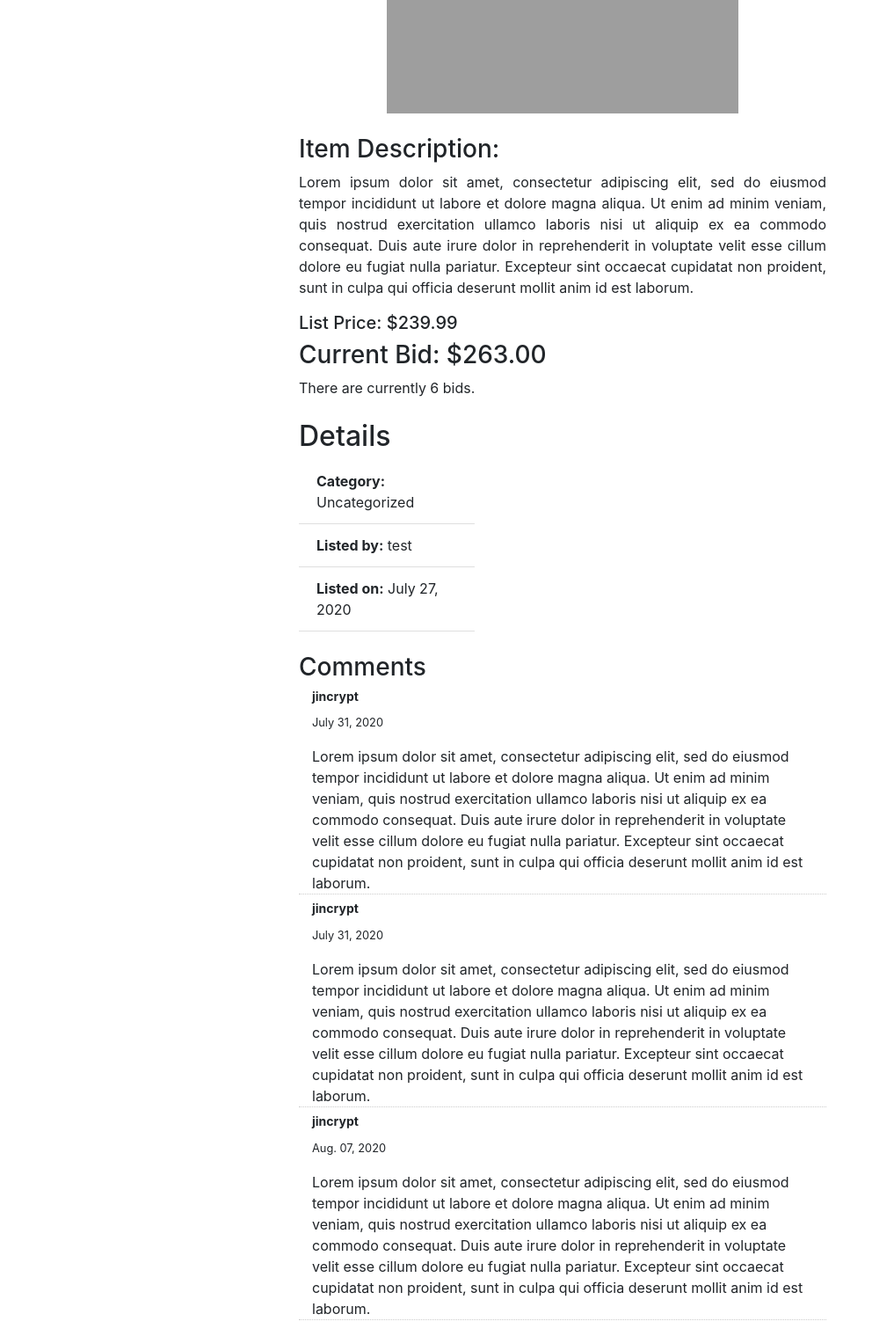
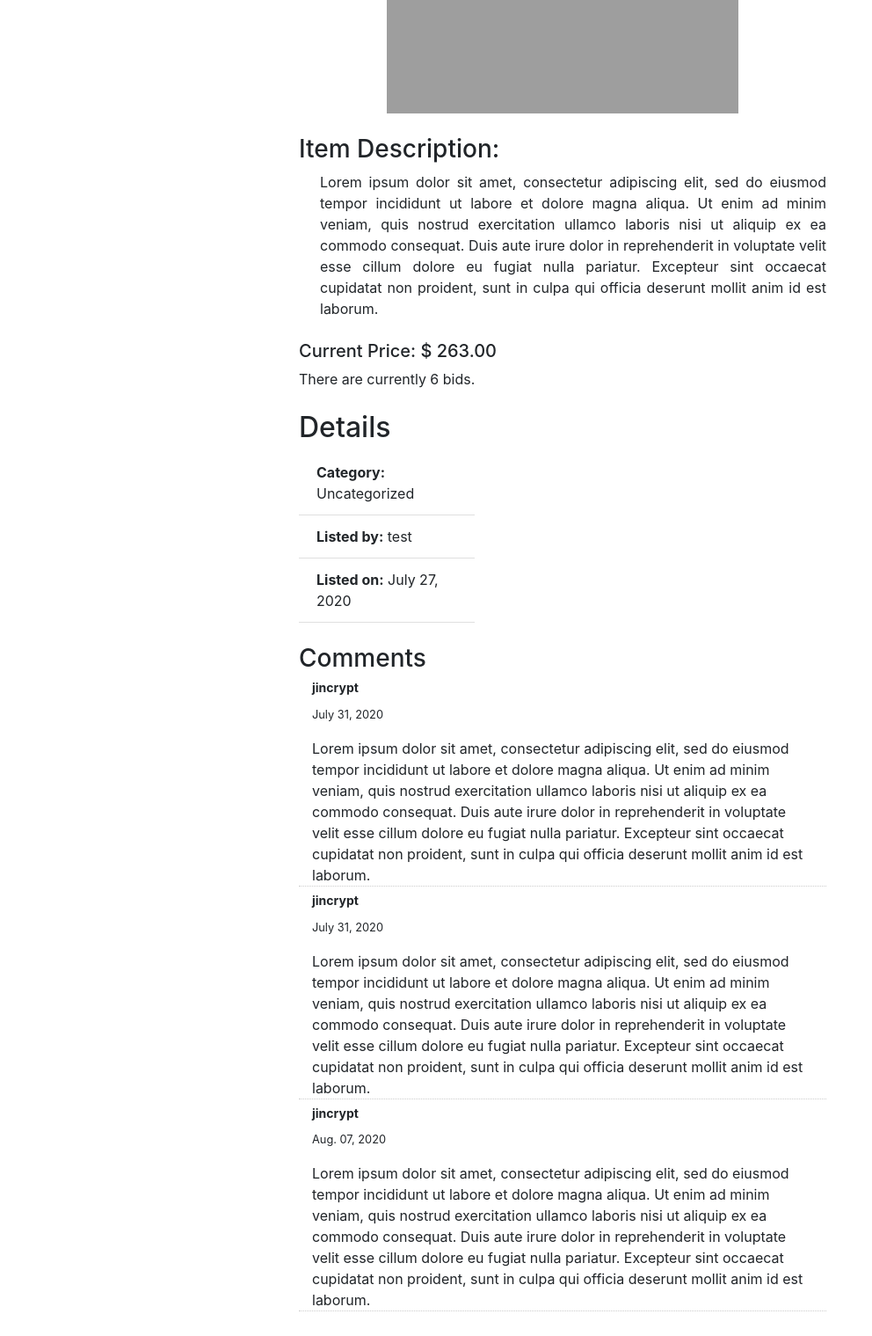
Before and after one commit to jincrypt/web50, a Django app: page /listing/3/ in a window 1280 px wide. Shown: the part 380-1899 px from the top of the page at 88% size, without its empty margins (0-992 px from the left). After the commit the page ends 1871 px from the top, so only its background shows below. Run offline with Django 3.2, Linux system fonts and the light colour scheme; data comes from the database, SQL or seed files in the repository; both versions use the stored data as it was after the commit; some libraries are stand-ins or nearby versions; grey boxes are pictures that could not be loaded.

Commit message:
Listing styling complete

```diff
--- a/projects/2020/x/commerce/auctions/forms.py
+++ b/projects/2020/x/commerce/auctions/forms.py
@@ -22,7 +22,8 @@ class CreateListingForm(forms.Form):
     category        = forms.ChoiceField(label="Choices", choices=Categories.CATEGORY_CHOICES, required=False, widget=forms.Select(attrs={'class' : 'form-control col-md-2 mb-3'}))
 
 class CreateBid(forms.Form):
-    bid = forms.DecimalField(decimal_places=2)
+    bid = forms.DecimalField(decimal_places=2, label='', widget=forms.NumberInput(attrs={
+        'class' : 'col-md-2 mb-3 form-control'}))
 
 class CreateComment(forms.Form):
     comment = forms.CharField(label='', max_length=600, widget=forms.Textarea(attrs={
--- a/projects/2020/x/commerce/auctions/models.py
+++ b/projects/2020/x/commerce/auctions/models.py
@@ -34,7 +34,7 @@ class Listing(models.Model):
     owner           = models.ForeignKey(User, on_delete=models.CASCADE, related_name="owner")
     image           = models.URLField(blank=True) # Default max_length=200
     status          = models.BooleanField(default=True)
-    category        = models.ForeignKey(Categories, null=True, related_name="listing_category", on_delete=models.SET_NULL)
+    category        = models.ForeignKey(Categories, null=True, related_name="listing_category", on_delete=models.SET_NULL, blank=True)
 
     def __str__(self):
         return f'Listing #{self.id}: {self.title}'
--- a/projects/2020/x/commerce/auctions/templates/auctions/listing.html
+++ b/projects/2020/x/commerce/auctions/templates/auctions/listing.html
@@ -33,19 +33,24 @@
     </div>
 
     <h3 class="mt-4">Item Description:</h3>
-    <p class="text-justify text-wrap">{{ listing.description }}</p>
-    <h5>List Price: ${{ listing.starting_price }}</h5>
+    <p class="text-justify text-wrap ml-4">{{ listing.description }}</p>
 
     {% if listing.status == True %}
+        <h5 class="mt-4">Current Price: $
             {% if bids %}
-    <h3>Current Bid: ${{ bids.first.bid }}</h3>
-    {% endif %}
+                {{ bids.first.bid }}
+            {% else %}
+                {{ listing.starting_price }}
+            {% endif %}</h5>
 
-    <p>There are currently {{ bids.count }} bids.
+        <p class="pull-right">
+            There are currently {{ bids.count }} bids.
+            <br>
             {% if bids.first.user == request.user %}
                 Your bid is the current bid.
             {% endif %}
         </p>
+
     <!--
         Todo:
             Insert Bid Function, takes in bid value (If it's > starting price and highest bid)
@@ -56,15 +61,20 @@
         {% if request.user == listing.owner %}
             <form action="{% url 'close_listing' listing.id %}" method="POST">
                 {% csrf_token %}
-                <input type="submit" value="Close Listing">
+                <input class="ml-4 btn btn-warning" type="submit" value="Close Listing">
             </form>
         {% else %}
-            <form action="{% url 'listing' listing.id %}" method="POST">
+            <form class="form-inline" action="{% url 'listing' listing.id %}" method="POST">
                 {% csrf_token %}
+                <div class="ml-4 mb-3 input-group-prepend">
+                    <div class="input-group-text">$</div>
+                </div>
                 {{ bid_form }}
-                <input type="submit" value="Enter Bid">
+                <input class="ml-3 mb-3 btn btn-primary" type="submit" value="Bid Now">
                 {% if alert %}
-                    <p>{{ alert }}</p>
+                    <div class="alert alert-light" role="alert">
+                        {{ alert }}
+                    </div>
                 {% endif %}
             </form>
         {% endif %}
```
Also changed, not shown: projects/2020/x/commerce/auctions/Todo.txt (deleted, +0 -27 lines), projects/2020/x/commerce/auctions/admin.py (+4 -3 lines), projects/2020/x/commerce/db.sqlite3. Lines whose indentation alone changed are shown as unchanged.
